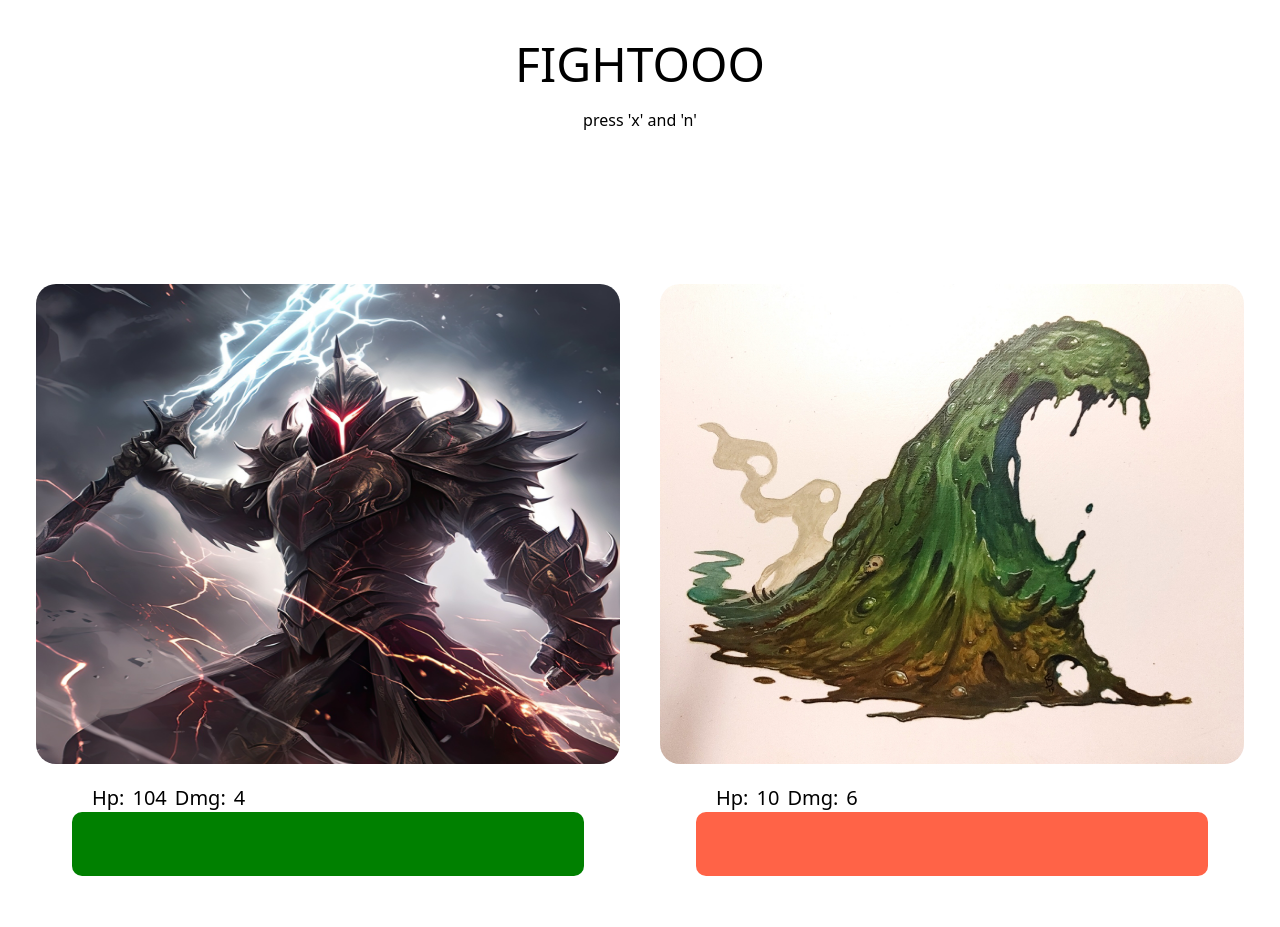
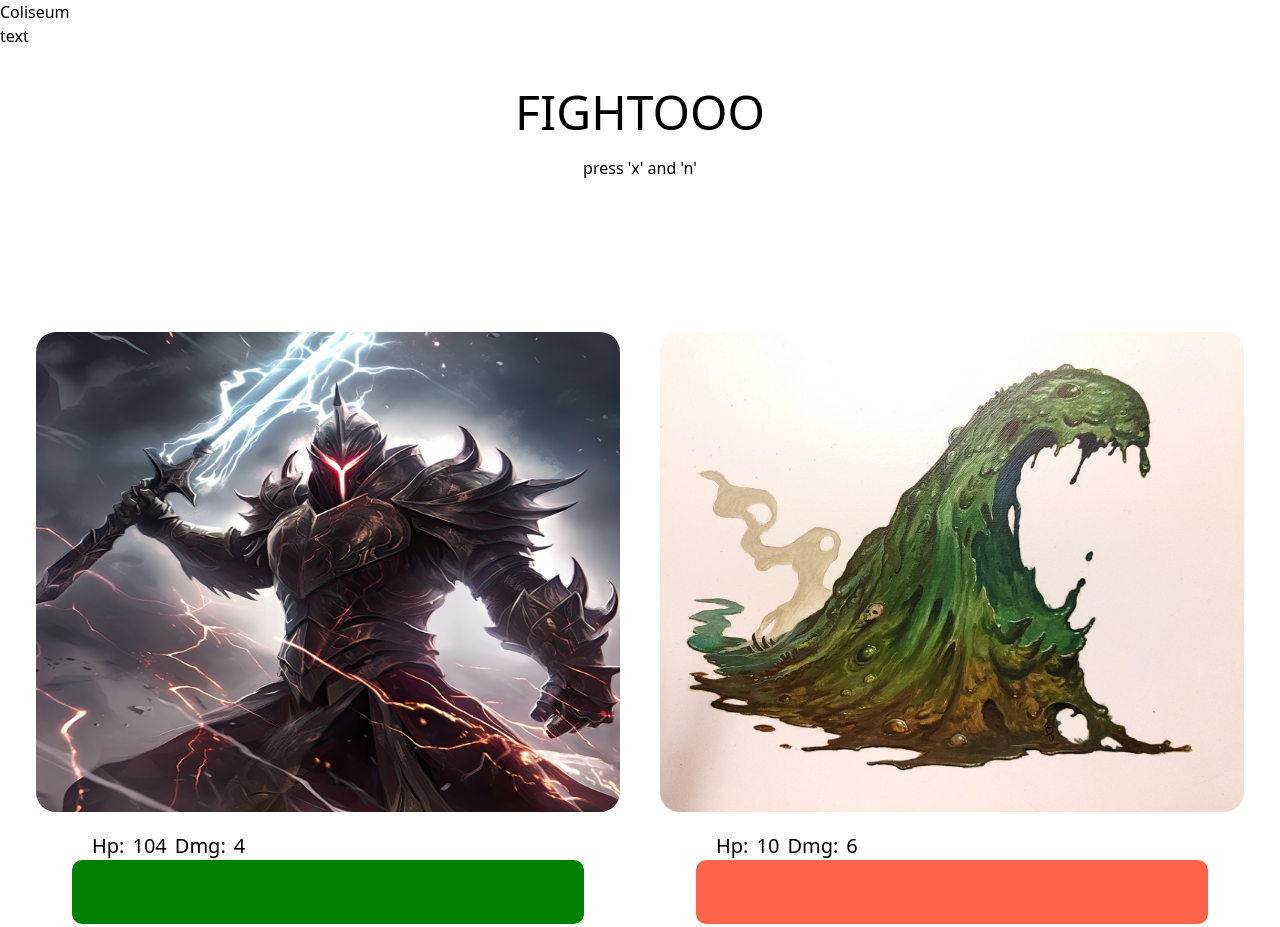
Before and after one commit to Cucharoth/Fight, a website: page index.html in a window 1280 px wide. Drawn offline with Linux system fonts and the light colour scheme.

Commit message:
div id coliseum

```diff
--- a/index.html
+++ b/index.html
@@ -7,6 +7,10 @@
     <link rel="stylesheet" href="src/output.css">
 </head>
 <body>
+    <section>
+        <h3>Coliseum</h3>
+        <div id="coliseum">text</div>
+    </section>
     <div class="container mx-auto w-full m-10">
         <div class="flex flex-col w-full justify-center">
             <h1 class="flex justify-center text-5xl">FIGHTOOO</h1>
@@ -61,5 +65,6 @@
         </div>
     </div>
     <script src="./js/fight.js"></script>
+    <script src="./js/gameManager.js"></script>
 </body>
 </html>
```
